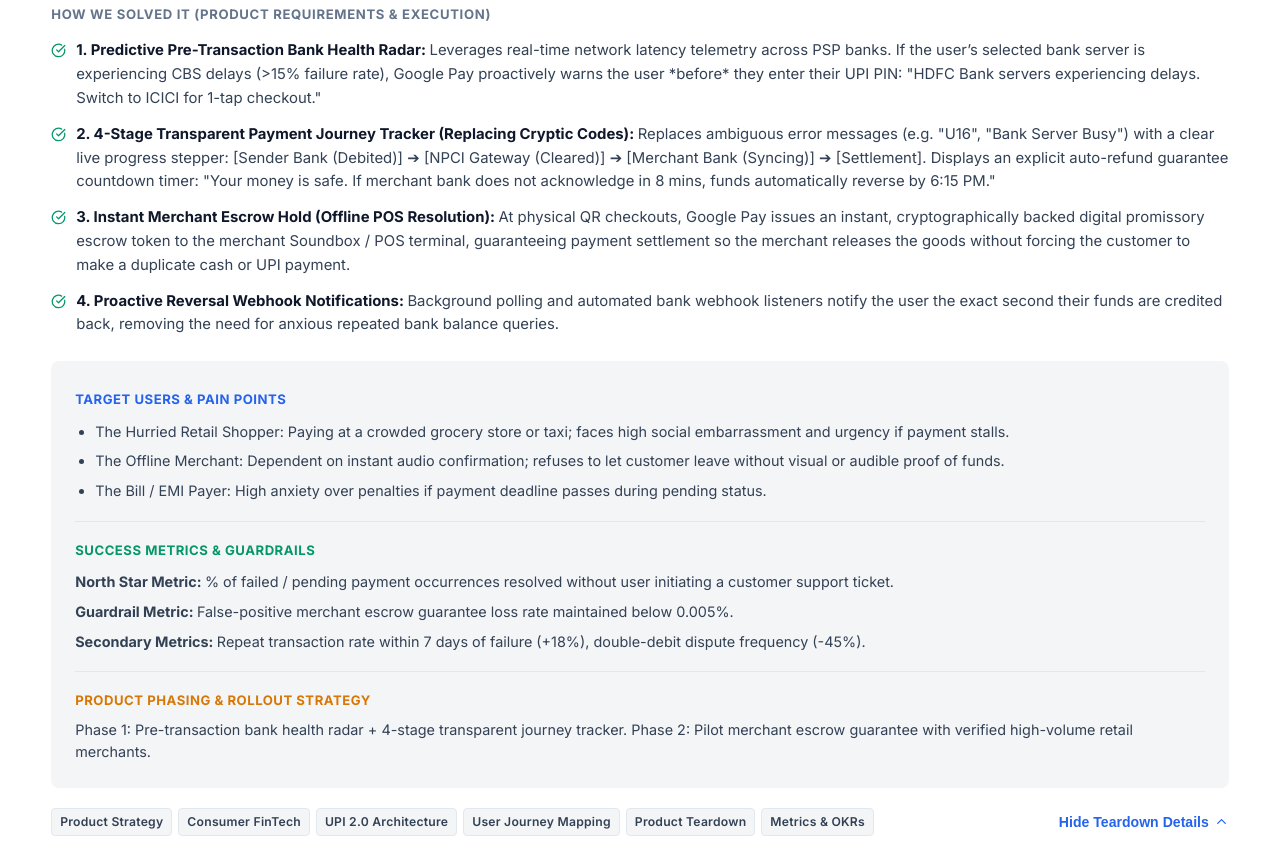
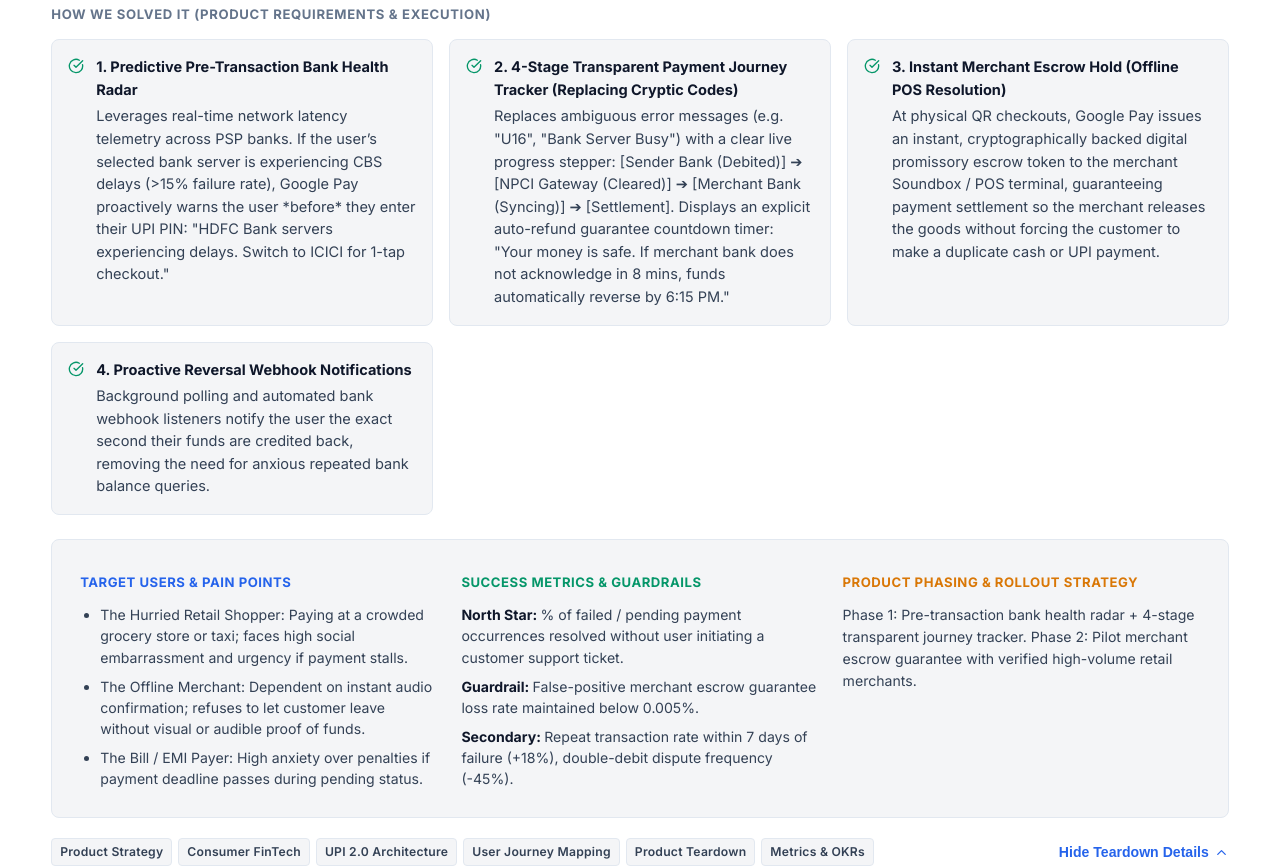
Before and after one commit to rohanvashisth/Portfolio, a React (Vite) app: page / in a window 1280 px wide. Shown: the part 4060-4928 px from the top of the page. Built offline with nearby package versions, Linux system fonts and the light colour scheme.

Commit message:
Auto-commit: saved changes on 10/14/2026, 6:23:18 PM

```diff
--- a/src/components/Projects.jsx
+++ b/src/components/Projects.jsx
@@ -379,12 +379,29 @@
                   <div style={{ fontSize: '0.82rem', fontWeight: 750, textTransform: 'uppercase', letterSpacing: '0.05em', color: 'var(--text-muted)', marginBottom: '14px' }}>
                     How We Solved It (Product Requirements & Execution)
                   </div>
-                  <div style={{ display: 'flex', flexDirection: 'column', gap: '12px' }}>
+                  <div
+                    style={{
+                      display: 'grid',
+                      gridTemplateColumns: 'repeat(auto-fit, minmax(320px, 1fr))',
+                      gap: '16px'
+                    }}
+                  >
                     {proj.howWeSolve.map((sol, i) => (
-                      <div key={i} style={{ display: 'flex', gap: '10px', alignItems: 'flex-start' }}>
-                        <CheckCircle size={15} style={{ color: 'var(--emerald)', marginTop: '4px', flexShrink: 0 }} />
-                        <div style={{ fontSize: '0.93rem', lineHeight: 1.6, color: 'var(--text-secondary)' }}>
-                          <strong style={{ color: 'var(--text-primary)' }}>{sol.name}: </strong>
+                      <div
+                        key={i}
+                        style={{
+                          display: 'flex',
+                          gap: '12px',
+                          alignItems: 'flex-start',
+                          padding: '16px',
+                          backgroundColor: 'var(--bg-subtle)',
+                          borderRadius: '8px',
+                          border: '1px solid var(--border-hairline)'
+                        }}
+                      >
+                        <CheckCircle size={16} style={{ color: 'var(--emerald)', marginTop: '2px', flexShrink: 0 }} />
+                        <div style={{ fontSize: '0.91rem', lineHeight: 1.55, color: 'var(--text-secondary)' }}>
+                          <strong style={{ color: 'var(--text-primary)', display: 'block', marginBottom: '4px' }}>{sol.name}</strong>
                           <span>{sol.desc}</span>
                         </div>
                       </div>
@@ -397,12 +414,13 @@
                   <div
                     style={{
                       marginTop: '24px',
-                      padding: '24px',
+                      padding: '28px',
                       backgroundColor: 'var(--bg-subtle)',
                       borderRadius: '8px',
-                      display: 'flex',
-                      flexDirection: 'column',
-                      gap: '18px'
+                      border: '1px solid var(--border-hairline)',
+                      display: 'grid',
+                      gridTemplateColumns: 'repeat(auto-fit, minmax(280px, 1fr))',
+                      gap: '24px'
                     }}
                   >
                     {proj.deepDive.targetPersonas && (
@@ -410,9 +428,9 @@
                         <span style={{ fontSize: '0.82rem', fontWeight: 750, color: 'var(--primary)', textTransform: 'uppercase', letterSpacing: '0.04em' }}>
                           Target Users & Pain Points
                         </span>
-                        <ul style={{ listStyle: 'disc', paddingLeft: '20px', marginTop: '8px', display: 'flex', flexDirection: 'column', gap: '6px' }}>
+                        <ul style={{ listStyle: 'disc', paddingLeft: '20px', marginTop: '10px', display: 'flex', flexDirection: 'column', gap: '8px' }}>
                           {proj.deepDive.targetPersonas.map((persona, pIdx) => (
-                            <li key={pIdx} style={{ fontSize: '0.9rem', color: 'var(--text-secondary)' }}>
+                            <li key={pIdx} style={{ fontSize: '0.88rem', color: 'var(--text-secondary)', lineHeight: 1.5 }}>
                               {persona}
                             </li>
                           ))}
@@ -421,24 +439,24 @@
                     )}
 
                     {proj.deepDive.successMetrics && (
-                      <div style={{ borderTop: '1px solid var(--border-hairline)', paddingTop: '14px' }}>
+                      <div>
                         <span style={{ fontSize: '0.82rem', fontWeight: 750, color: 'var(--emerald)', textTransform: 'uppercase', letterSpacing: '0.04em' }}>
                           Success Metrics & Guardrails
                         </span>
-                        <div style={{ marginTop: '8px', display: 'flex', flexDirection: 'column', gap: '6px', fontSize: '0.9rem', color: 'var(--text-secondary)' }}>
-                          <div><strong>North Star Metric: </strong>{proj.deepDive.successMetrics.northStar}</div>
-                          <div><strong>Guardrail Metric: </strong>{proj.deepDive.successMetrics.guardrailMetric}</div>
-                          <div><strong>Secondary Metrics: </strong>{proj.deepDive.successMetrics.secondaryMetrics}</div>
+                        <div style={{ marginTop: '10px', display: 'flex', flexDirection: 'column', gap: '8px', fontSize: '0.88rem', color: 'var(--text-secondary)', lineHeight: 1.5 }}>
+                          <div><strong style={{ color: 'var(--text-primary)' }}>North Star: </strong>{proj.deepDive.successMetrics.northStar}</div>
+                          <div><strong style={{ color: 'var(--text-primary)' }}>Guardrail: </strong>{proj.deepDive.successMetrics.guardrailMetric}</div>
+                          <div><strong style={{ color: 'var(--text-primary)' }}>Secondary: </strong>{proj.deepDive.successMetrics.secondaryMetrics}</div>
                         </div>
                       </div>
                     )}
 
                     {proj.deepDive.rolloutStrategy && (
-                      <div style={{ borderTop: '1px solid var(--border-hairline)', paddingTop: '14px' }}>
+                      <div>
                         <span style={{ fontSize: '0.82rem', fontWeight: 750, color: 'var(--amber)', textTransform: 'uppercase', letterSpacing: '0.04em' }}>
                           Product Phasing & Rollout Strategy
                         </span>
-                        <p style={{ fontSize: '0.9rem', color: 'var(--text-secondary)', marginTop: '6px', lineHeight: 1.55 }}>
+                        <p style={{ fontSize: '0.88rem', color: 'var(--text-secondary)', marginTop: '10px', lineHeight: 1.55 }}>
                           {proj.deepDive.rolloutStrategy}
                         </p>
                       </div>
@@ -449,7 +467,7 @@
                         <span style={{ fontSize: '0.82rem', fontWeight: 750, color: 'var(--primary)', textTransform: 'uppercase', letterSpacing: '0.04em' }}>
                           Architectural Pattern & Trade-offs
                         </span>
-                        <p style={{ fontSize: '0.9rem', color: 'var(--text-secondary)', marginTop: '6px', lineHeight: 1.55 }}>
+                        <p style={{ fontSize: '0.88rem', color: 'var(--text-secondary)', marginTop: '10px', lineHeight: 1.55 }}>
                           <strong>Pattern:</strong> {proj.deepDive.pattern}<br />
                           <strong>Components:</strong> {proj.deepDive.coreComponents}<br />
                           <strong>Key Trade-off:</strong> {proj.deepDive.tradeoffs}
```
